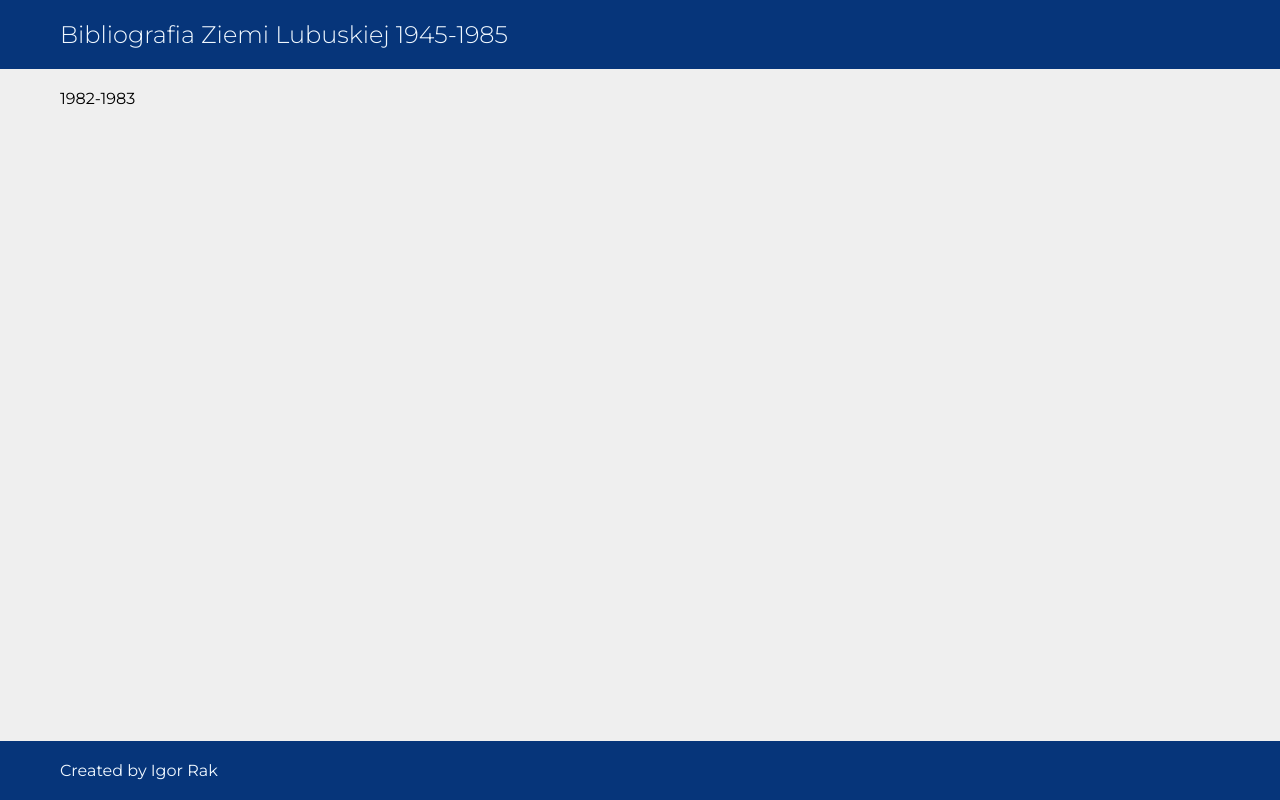
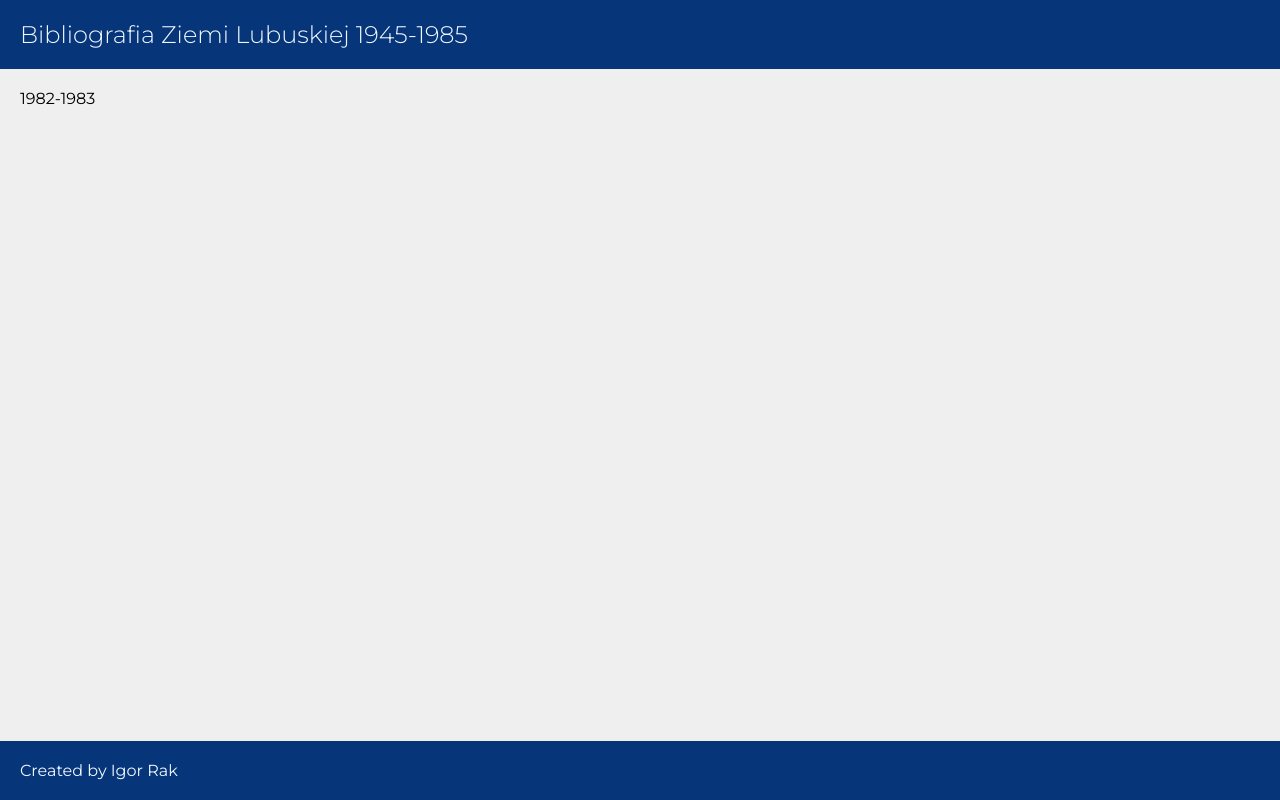
Before and after one commit to igorraknorwid/Bibliography, a React (Create React App) app: page / in a window 1280 px wide. Built offline with nearby package versions, Linux system fonts and the light colour scheme.

Commit message:
style change

```diff
--- a/src/App.css
+++ b/src/App.css
@@ -13,7 +13,7 @@
 .main-container,
 .header-container,
 .footer-container {
-  max-width: 1200px;
+  max-width: 1400px;
   margin: 0 auto;
   padding: 20px;
 }
@@ -149,7 +149,7 @@
 }
 .card-item,
 .card-hash {
-  background-color: rgb(238, 180, 54);
+  background-color: rgb(238, 180, 54, 0.5);
   border-radius: 8px;
   border: 1px solid lightgray;
   padding: 5px;
@@ -193,6 +193,10 @@
 }
 .modal-logo {
   width: 30px;
+  transition: width 0.2s ease;
+}
+.modal-logo:hover {
+  width: 34px;
 }
 
 .modal-close {
```
